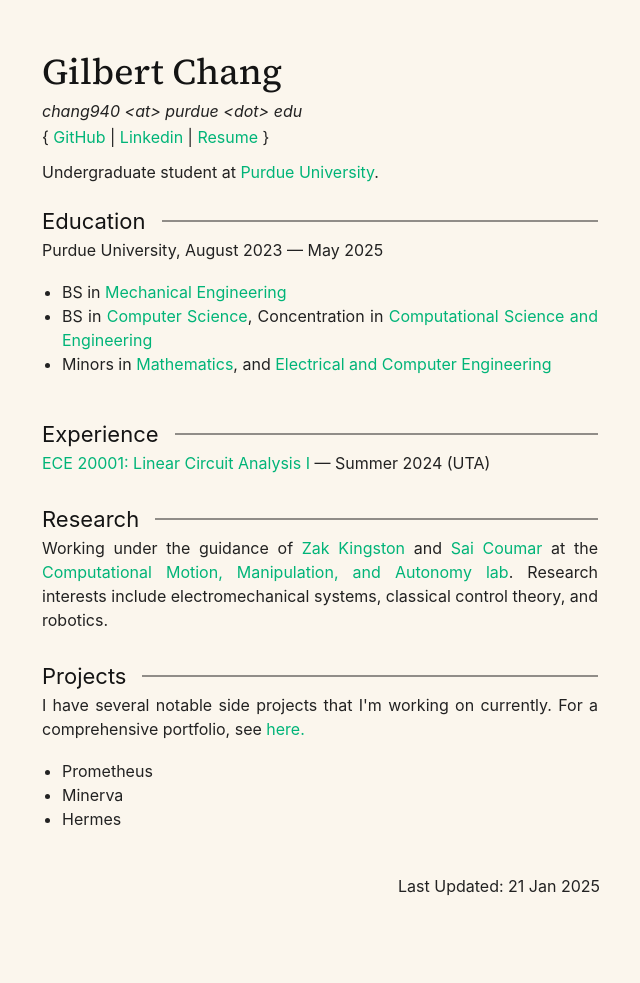
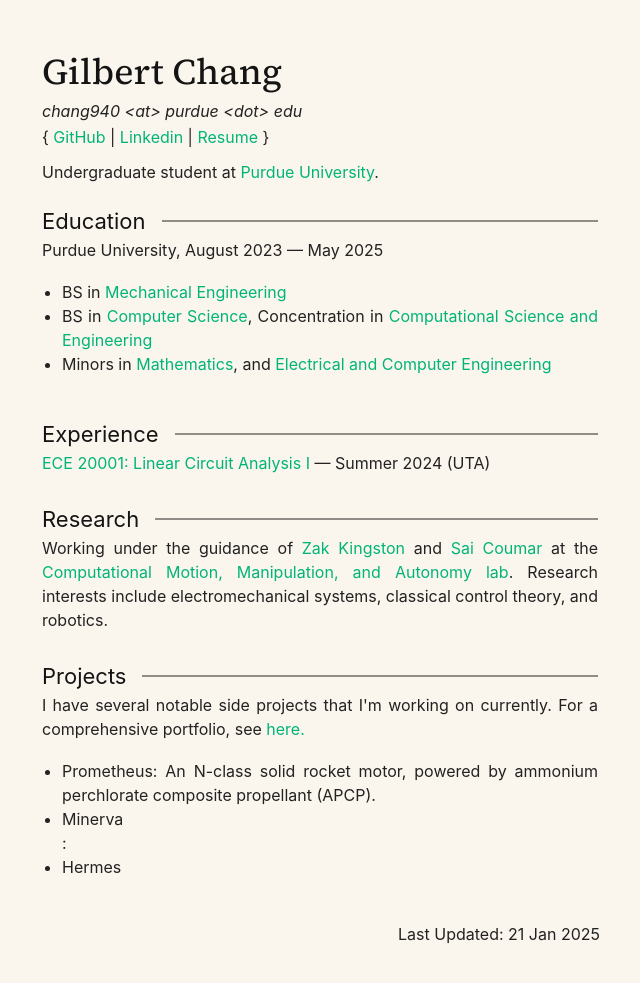
Before and after one commit to vindou/vindou, a Jekyll site: the page built from index.html, in a window 1280 px wide. Shown: the whole page, without its empty margins (320-960 px from the left). Built offline with Jekyll 4.4.1, drawn with Linux system fonts in a browser that asks for light colours; before the commit the page ends 935 px from its top, so only the background shows below that.

Commit message:
Update index.html

```diff
--- a/index.html
+++ b/index.html
@@ -80,8 +80,8 @@
         a comprehensive portfolio, see <a href="https://gilcha.com/portfolio">here.</a>
       </p>
       <ul>
-          <li>Prometheus</li>
-          <li>Minerva</li>
+          <li>Prometheus: An N-class solid rocket motor, powered by ammonium perchlorate composite propellant (APCP).</li>
+          <li>Minerva</li>:
           <li>Hermes</li>
       </ul>
     </div>
```
